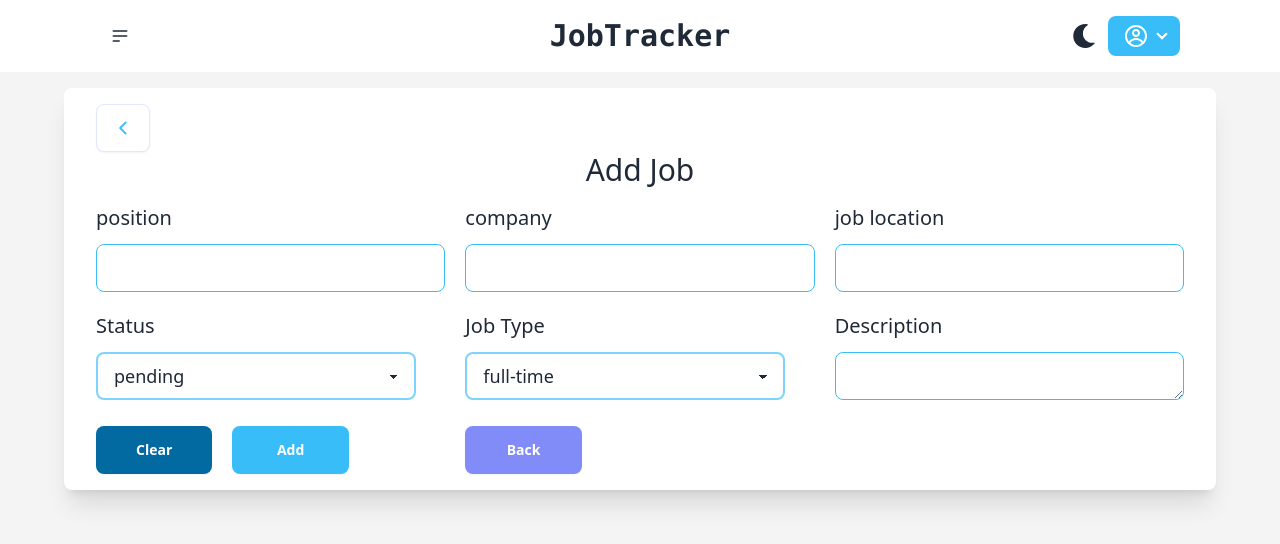
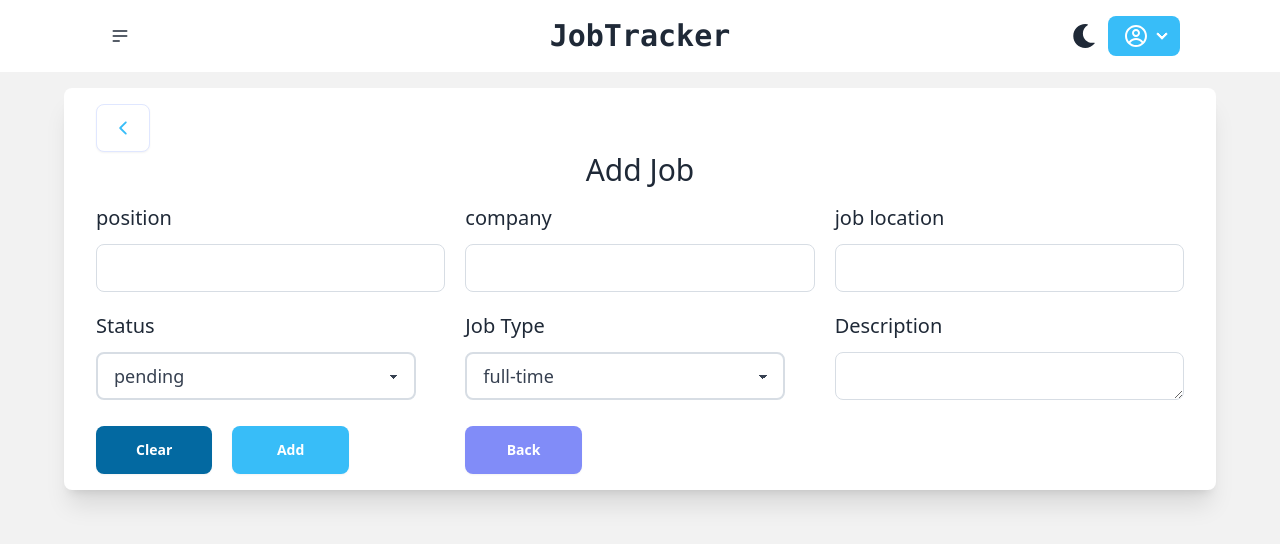
Before and after one commit to Amir2210/JobTracker-Frontend, a React (Vite) app: page /addJob in a window 1280 px wide. Shown: the top 544 px of the page. Built offline with nearby package versions, Linux system fonts and the light colour scheme.

Commit message:
Change the add job page to theme colors +  refactor the dynamic title

```diff
--- a/src/pages/AddJob.tsx
+++ b/src/pages/AddJob.tsx
@@ -60,35 +60,28 @@ export function AddJob() {
   return (
     <section >
       <Navbar />
-      <div className='bg-zinc-100 min-h-screen flex flex-col w-full'>
-        <div className='small-container sm:big-container sm:shadow-xl sm:mt-4 sm:py-4 py-2 px-2 rounded-lg sm:bg-white'>
-          {!jobToEdit ? (
-            <div className='items-center'>
-              <Link to={'/jobs'} className='btn text-sky-400 bg-white text-xl border-indigo-100 border'><IoIosArrowBack /></Link >
-              <h1 className='text-3xl capitalize font-medium text-center mx-auto'>Add job</h1>
-            </div>
-          ) : (
-            <div className='items-center'>
-              <Link to={'/jobs'} className='btn text-sky-400 bg-white text-xl border-indigo-100 border'><IoIosArrowBack /></Link>
-              <h1 className='text-3xl capitalize font-medium text-center mx-auto'>edit job</h1>
-            </div>
-          )}
+      <div className='bg-base-200 min-h-screen flex flex-col w-full'>
+        <div className='small-container sm:big-container sm:shadow-xl sm:mt-4 sm:py-4 py-2 px-2 rounded-lg sm:bg-base-100'>
+          <div className='items-center'>
+            <Link to={'/jobs'} className='btn text-sky-400 bg-white text-xl border-indigo-100 border'><IoIosArrowBack /></Link>
+            <h1 className='text-3xl capitalize font-medium text-center mx-auto'>{!jobToEdit ? 'Add job' : 'edit job'}</h1>
+          </div>
           <form onSubmit={onAddNewJob} className='grid sm:grid-cols-3 gap-5 mt-4'>
             <div>
               <label className='text-xl' htmlFor="position">position</label>
-              <input onChange={handleInputsChange} id='position' name='position' value={position} type="text" required className="input input-bordered w-full mt-3 border-sky-400 focus:border-sky-600 focus:outline-none bg-white" />
+              <input onChange={handleInputsChange} id='position' name='position' value={position} type="text" required className="input border-neutral-content w-full mt-3  focus:border-sky-600 focus:outline-none bg-white text-gray-700" />
             </div>
             <div>
               <label className='text-xl' htmlFor="company">company</label>
-              <input onChange={handleInputsChange} id='company' name='company' value={company} type="text" required className="input input-bordered w-full mt-3 border-sky-400 focus:border-sky-600 focus:outline-none bg-white" />
+              <input onChange={handleInputsChange} id='company' name='company' value={company} type="text" required className="input border-neutral-content w-full mt-3  focus:border-sky-600 focus:outline-none bg-white text-gray-700" />
             </div>
             <div>
               <label className='text-xl' htmlFor="jobLocation">job location</label>
-              <input onChange={handleInputsChange} id='jobLocation' name='jobLocation' value={jobLocation} type="text" required className="input input-bordered w-full mt-3 border-sky-400 focus:border-sky-600 focus:outline-none bg-white" />
+              <input onChange={handleInputsChange} id='jobLocation' name='jobLocation' value={jobLocation} type="text" required className="input border-neutral-content w-full mt-3  focus:border-sky-600 focus:outline-none bg-white text-gray-700" />
             </div>
             <div>
               <label className='text-xl capitalize cursor-pointer mb-2' htmlFor="status">status</label>
-              <select onChange={handleInputsChange} id='status' name='status' value={status} className="font-medium text-lg select border-solid border-2 border-sky-300 focus:border-sky-600 focus:outline-none w-full max-w-xs mt-3 bg-white">
+              <select onChange={handleInputsChange} id='status' name='status' value={status} className="font-medium text-lg select border-solid border-2 border-neutral-content focus:border-sky-600 focus:outline-none w-full max-w-xs mt-3 bg-white text-gray-700">
                 <option >pending</option>
                 <option>interview</option>
                 <option>declined</option>
@@ -97,7 +90,7 @@ export function AddJob() {
             </div>
             <div>
               <label className='text-xl capitalize cursor-pointer mb-2' htmlFor="jobType">job type</label>
-              <select onChange={handleInputsChange} id='jobType' name='jobType' value={jobType} className="font-medium text-lg select border-solid border-2 border-sky-300 focus:border-sky-600 focus:outline-none  w-full max-w-xs mt-3 bg-white">
+              <select onChange={handleInputsChange} id='jobType' name='jobType' value={jobType} className="font-medium text-lg select border-solid border-2 border-neutral-content focus:border-sky-600 focus:outline-none  w-full max-w-xs mt-3 bg-white text-gray-700">
                 <option>full-time</option>
                 <option>part-time</option>
                 <option>remote</option>
@@ -106,7 +99,7 @@ export function AddJob() {
             </div>
             <div>
               <label className='text-xl capitalize cursor-pointer mb-2' htmlFor="jobType">description</label>
-              <textarea onChange={handleInputsChange} name='description' value={description} className="input input-bordered w-full mt-3 border-sky-400 focus:border-sky-600 focus:outline-none bg-white pt-2"></textarea>
+              <textarea onChange={handleInputsChange} name='description' value={description} className="input input-bordered w-full mt-3 border-neutral-content focus:border-sky-600 focus:outline-none bg-white pt-2 text-gray-700"></textarea>
             </div>
             <div className='flex items-end gap-5'>
               <button type='button' onClick={onClearInputs} className='btn bg-sky-700 text-white capitalize hover:bg-sky-800 w-1/3 border-none'>clear</button>
```
